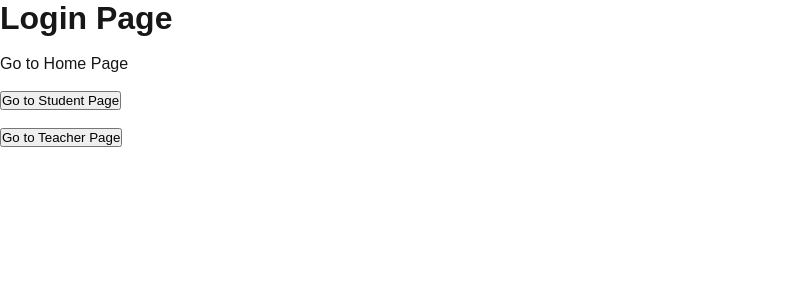
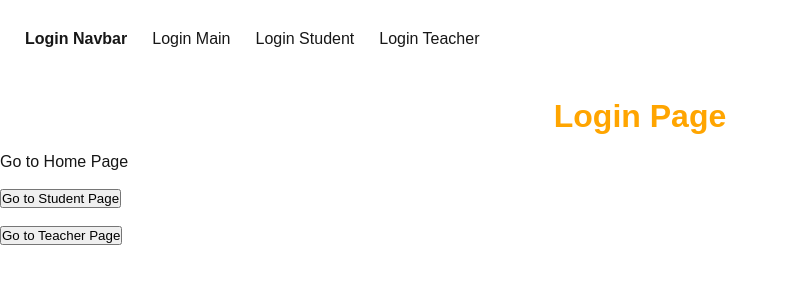
Before and after one commit to riazgul03/Next-js, a Next.js app in the folder next-app/: page /login in a window 1280 px wide. Shown: the top 300 px of the page, without its empty margins (0-789 px from the left). Built offline with nearby package versions, Linux system fonts and the light colour scheme.

Commit message:
Common Layout In next.js

```diff
--- /dev/null
+++ b/next-app/src/app/login/layout.js
@@ -0,0 +1,24 @@
+import Link from "next/link";
+import "./login.css"
+
+export default function Layout({ children }) {
+    return (
+        <div>
+            <ul className="login-menu">
+                <li>
+                    <h4>Login Navbar</h4>
+                </li>
+                <li>
+                    <Link href="/login">Login Main</Link>
+                </li>
+                <li>
+                    <Link href="/login/loginstudent">Login Student</Link>
+                </li>
+                <li>
+                    <Link href="/login/loginteacher">Login Teacher</Link>
+                </li>
+            </ul>
+            {children}
+        </div>
+    )
+}
--- /dev/null
+++ b/next-app/src/app/login/login.css
@@ -0,0 +1,24 @@
+.login-menu {
+    display: flex;
+    margin-top: 30px;
+    font-family: Arial;
+}
+
+.login-menu li {
+    margin-left: 25px;
+    list-style-type: none;
+}
+
+.login-menu li a {
+    text-decoration: none;
+}
+
+.login-menu h4 {
+    margin: 0;
+}
+
+.heading {
+    color: orange;
+    text-align: center;
+    margin-top: 50px;
+}
--- a/next-app/src/app/login/loginstudent/page.js
+++ b/next-app/src/app/login/loginstudent/page.js
@@ -1,7 +1,7 @@
 const LoginStudent = () => {
     return (
         <div>
-            <h1>About Page For Student</h1>
+            <h1 className="heading">About Page For Student</h1>
         </div>
     )
 }
--- a/next-app/src/app/login/loginteacher/page.js
+++ b/next-app/src/app/login/loginteacher/page.js
@@ -1,7 +1,7 @@
 const LoginTeacher = () => {
     return (
         <div>
-            <h1>About Page For Teacher</h1>
+            <h1 className="heading">About Page For Teacher</h1>
         </div>
     )
 }
--- a/next-app/src/app/login/page.js
+++ b/next-app/src/app/login/page.js
@@ -9,7 +9,7 @@
     }
     return (
         <>
-            <h1>Login Page</h1>
+            <h1 className="heading">Login Page</h1>
             <br />
             <Link href="/">Go to Home Page</Link>
             <br /><br />
```
